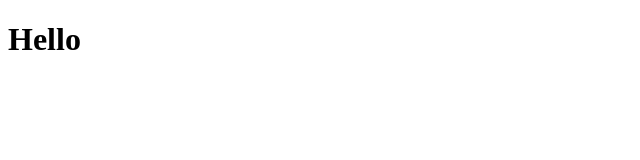
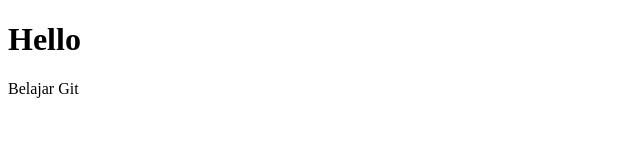
Before and after one commit to sarahgushef/tes-github, a plain HTML site: page index.html in a window 1280 px wide. Shown: the full height of the page, 0-640 px from the left. Drawn offline with Linux system fonts and the light colour scheme.

Commit message:
Adding second sentences

```diff
--- a/index.html
+++ b/index.html
@@ -7,5 +7,6 @@
 </head>
 <body>
     <h1>Hello</h1>
+    <p>Belajar Git</p>
 </body>
 </html>
```
